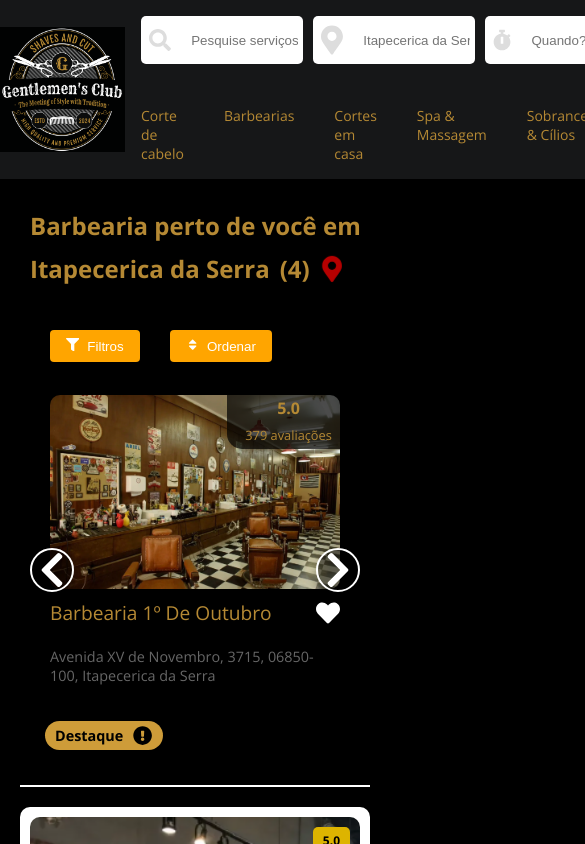
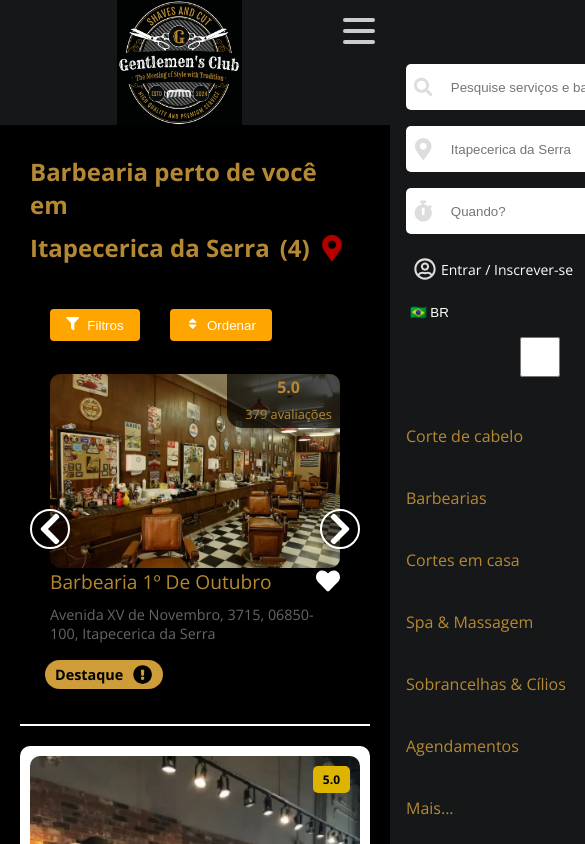
Before and after one commit to Git-Hub-Gentlemen-s-Club/GentlemensClub, a React (Vite) app in the folder gentlemens-club-app/: page / in a window 390 px wide. Shown: the top 844 px of the page, 585 px wide, since content can reach past the window. Built offline with nearby package versions, Linux system fonts and the light colour scheme.

Commit message:
adicionada responsividade e menu hamburguer com off canvas

```diff
--- /dev/null
+++ b/gentlemens-club-app/src/components/BurgerMenu.jsx
@@ -0,0 +1,24 @@
+import React, {useState} from "react";
+
+import styled from "styled-components";
+
+import { BurgerMenuStyled } from "../styled_components/header/BurgerMenuStyle";
+
+import OffCanvas from "./OffCanvas";
+
+function BurgerMenu() {
+    const [open, setOpen] = useState(false);
+
+    return (
+        <>
+            <BurgerMenuStyled open={open} onClick={() => setOpen(!open)}>
+                <div></div>
+                <div></div>
+                <div></div>
+            </BurgerMenuStyled>
+            <OffCanvas open={open}/>
+        </>
+    );
+}
+
+export default BurgerMenu;
--- a/gentlemens-club-app/src/components/Header.jsx
+++ b/gentlemens-club-app/src/components/Header.jsx
@@ -1,11 +1,14 @@
-import {HeaderContainer, Nav, NavList, NavInputs, HeaderWrapper, ImageContainer, Image, Link, LoginSignUp, Input, InputWrapper, Select, LoginWrapper} from "../styled_components/header/HeaderStyle";
+import React from "react";
 
-import { FaSearch, FaMapMarkerAlt, FaStopwatch, FaRegUserCircle } from "react-icons/fa";
+import {HeaderContainer, HeaderWrapper, ImageContainer, Image} from "../styled_components/header/HeaderStyle";
+
+import { Nav } from "../styled_components/header/NavBarStyle";
+
+import NavBar from "./NavBar";
+
+import BurgerMenu from "./BurgerMenu";
 
 import logo from '/src/assets/LogoGentlemensClub.png';
-
-
-const gray = "#dddddd";
 
 function Header() {
     return (
@@ -14,53 +17,7 @@ function Header() {
                     <Image src={logo} alt="Logo do Gentlemens Club" />
             </ImageContainer>
             <HeaderWrapper>
-                <Nav>
-                    <NavInputs>
-
-                        <InputWrapper>
-                            <FaSearch style={{color: gray}} className="icons"/>
-                            <Input type="text" placeholder="Pesquise serviços e barbearias" />
-                        </InputWrapper>
-
-                        <InputWrapper>
-                            <FaMapMarkerAlt style={{color: gray}} className="icons" />
-                            <Input type="text" placeholder="Itapecerica da Serra" />
-                        </InputWrapper>
-
-                        <InputWrapper>
-                            <FaStopwatch style={{color: gray}} className="icons" />
-                            <Input type="text" placeholder="Quando?"/>
-                        </InputWrapper>
-
-                        <LoginWrapper>
-                            <FaRegUserCircle style={{color: gray}} className="icons" />
-                            <LoginSignUp href="">
-                                Entrar / Inscrever-se
-                            </LoginSignUp>
-                        </LoginWrapper>
-
-                        <Select name="" id="">
-                            <option value="pt-br">
-                                🇧🇷
-                                BR
-                            </option>
-                            <option value="en-us">
-                                🇺🇸
-                                EN
-                            </option>
-                        </Select>
-                        <Input type="checkbox" name="" id="" />
-                    </NavInputs>
-                    <NavList>
-                        <li><Link href="">Corte de cabelo</Link></li>
-                        <li><Link href="">Barbearias</Link></li>
-                        <li><Link href="">Cortes em casa</Link></li>
-                        <li><Link href="">Spa & Massagem</Link></li>
-                        <li><Link href="">Sobrancelhas & Cílios</Link></li>
-                        <li><Link href="">Agendamentos</Link></li>
-                        <li><Link href="">Mais...</Link></li>
-                    </NavList>
-                </Nav>
+                <NavBar/>
             </HeaderWrapper>
         </HeaderContainer>
     );
--- /dev/null
+++ b/gentlemens-club-app/src/components/NavBar.jsx
@@ -0,0 +1,15 @@
+import React from "react";
+
+import { Nav } from "../styled_components/header/NavBarStyle";
+
+import BurgerMenu from "./BurgerMenu";
+
+function NavBar() {
+    return (
+        <Nav>
+            <BurgerMenu/>
+        </Nav>
+    );
+}
+
+export default NavBar;
--- /dev/null
+++ b/gentlemens-club-app/src/components/OffCanvas.jsx
@@ -0,0 +1,83 @@
+import { FaSearch, FaMapMarkerAlt, FaStopwatch, FaRegUserCircle } from "react-icons/fa";
+
+/* import styled from "styled-components"; */
+
+import {NavInputs, NavList, NavContainer} from "../styled_components/header/NavBarStyle";
+
+import {Link, LoginSignUp, Input, InputWrapper, Select, LoginWrapper, DarkModeInput, Options} from "../styled_components/header/HeaderStyle";
+
+
+
+
+const gray = "#dddddd";
+
+function OffCanvas({ open }) {
+    return (
+        <NavContainer open={open}>
+        <NavInputs>
+
+            <InputWrapper>
+                <FaSearch style={{color: gray}} className="icons"/>
+                <Input type="text" placeholder="Pesquise serviços e barbearias" />
+            </InputWrapper>
+
+            <InputWrapper>
+                <FaMapMarkerAlt style={{color: gray}} className="icons" />
+                <Input type="text" placeholder="Itapecerica da Serra" />
+            </InputWrapper>
+
+            <InputWrapper>
+                <FaStopwatch style={{color: gray}} className="icons" />
+                <Input type="text" placeholder="Quando?"/>
+            </InputWrapper>
+
+            <LoginWrapper>
+                <FaRegUserCircle style={{color: gray}} className="icons" />
+                <LoginSignUp href="">
+                    Entrar / Inscrever-se
+                </LoginSignUp>
+            </LoginWrapper>
+
+            <Select name="" id="">
+                <Options value="pt-br">
+                    🇧🇷
+                    BR
+                </Options>
+                <Options value="en-us">
+                    🇺🇸
+                    EN
+                </Options>
+            </Select>
+
+            <DarkModeInput type="checkbox" name="dark-mode" id="dark-mode" />
+
+        </NavInputs>
+
+        <NavList>
+            <li>
+                <Link href="">Corte de cabelo</Link>
+            </li>
+            <li>
+                <Link href="">Barbearias</Link>
+            </li>
+            <li>
+                <Link href="">Cortes em casa</Link>
+            </li>
+            <li>
+                <Link href="">Spa & Massagem</Link>
+            </li>
+            <li>
+                <Link href="">Sobrancelhas & Cílios</Link>
+            </li>
+            <li>
+                <Link href="">Agendamentos</Link>
+            </li>
+            <li>
+                <Link href="">Mais...</Link>
+            </li>
+        </NavList>
+    </NavContainer>
+    );
+}
+
+export default OffCanvas;
--- a/gentlemens-club-app/src/styled_components/GlobalStyle.jsx
+++ b/gentlemens-club-app/src/styled_components/GlobalStyle.jsx
@@ -1,6 +1,12 @@
 import { createGlobalStyle } from "styled-components";
 
 const GlobalStyle = createGlobalStyle`
+    * {
+        margin: 0;
+        padding: 0;
+        box-sizing: border-box;
+    }
+
     body {
         font-family: "Open Sans", sans-serif;
         background-color: black;
--- a/gentlemens-club-app/src/styled_components/footer/Footer.jsx
+++ b/gentlemens-club-app/src/styled_components/footer/Footer.jsx
@@ -7,7 +7,7 @@ export const FooterDiv = styled.footer`
   /* position: absolute; */
   bottom: 0;
   max-height: 30%;
-  width: calc(100vw - 80px);
+  width: 100%;/* calc(100vw - 80px);  */
   text-align: center;
   background-color: #161718;
   padding: 40px;
--- /dev/null
+++ b/gentlemens-club-app/src/styled_components/header/BurgerMenuStyle.jsx
@@ -0,0 +1,36 @@
+import styled from "styled-components";
+
+export const BurgerMenuStyled = styled.div`
+    width: 2rem;
+    height: 2rem;
+    position: absolute;
+    top: 15px;
+    right: 15px;
+    z-index: 3;
+    display: none;
+
+    @media only screen and (max-width: 850px) {
+        display: flex;
+        justify-content: space-around;
+        flex-flow: column nowrap;
+    }
+    div {
+        width: 2rem;
+        height: 0.25rem;
+        background-color: ${({ open }) => open ? '#cccccc' : '#cccccc'};
+        border-radius: 5px;
+        transform-origin: 1px;
+        transition: all 0.15s linear;
+
+        &:nth-child(1) {
+            transform: ${({ open }) => open ? 'rotate(45deg)' : 'rotate(0deg)'};
+        }
+        &:nth-child(2) {
+            transform: ${({ open }) => open ? 'translateX(100%)' : 'translateX(0)'};
+            opacity: ${({ open }) => open ? 0 : 1};
+        }
+        &:nth-child(3) {
+            transform: ${({ open }) => open ? 'rotate(-45deg)' : 'rotate(0deg)'};
+        }
+    }
+`;
--- a/gentlemens-club-app/src/styled_components/header/HeaderStyle.jsx
+++ b/gentlemens-club-app/src/styled_components/header/HeaderStyle.jsx
@@ -4,23 +4,68 @@ export const HeaderContainer = styled.header`
     margin:auto;
     display: flex;
     flex-direction: row;
+    justify-content: center;
+    background-color: #161718;
+    width: 100%;
+`;
+
+export const HeaderWrapper = styled.div`
+    display: flex;
+    align-items: center;
+    justify-content: center;
+    padding: 1em;
+    max-width: 64em;
     background-color: #161718;
 `;
 
-export const Nav = styled.nav`
+export const ImageContainer = styled.div`
+    display: flex;
+    align-items: center;
+`;
+
+
+export const Image = styled.img`
+    width: 125px;
+    height: 125px;
+`;
+
+/* export const Nav = styled.nav`
     display: flex;
     flex-direction: column;
     color: #ffffff;
-`;
+    @media only screen and (max-width: 850px) {
+        padding: 1em;
+        position: fixed;
+        top: 0;
+        right: 0;
+        height: 100vh;
+        background-color: #161718;
+        z-index: 2;
+    }
+`; */
 
-export const NavList = styled.ul`
+/* export const NavList = styled.ul`
     list-style-type: none;
     display: flex;
     gap: 2.5rem;
     margin-top: 3em;
     font-size: 14px;
     padding: 0;
-`;
+    flex-flow: row nowrap;
+    @media only screen and (max-width: 850px) {
+        flex-flow: column nowrap;
+        justify-content: flex-end;
+    }
+`; */
+
+/* export const NavInputs = styled.div`
+    display: grid;
+    grid-template-columns: 3fr 3fr 2fr 2fr 0.5fr 0.5fr;
+    grid-gap: 1em;
+    @media only screen and (max-width: 850px) {
+        grid-template-columns: 1fr;
+    }
+`; */
 
 export const Link = styled.a`
     text-decoration: none;
@@ -53,10 +98,14 @@ export const LoginWrapper = styled.div`
     padding: 3px;
 `;
 
-export const NavInputs = styled.div`
-    display: grid;
-    grid-template-columns: 3fr 3fr 2fr 2fr 0.5fr 0.5fr;
-    grid-gap: 1em;
+export const DarkModeInput = styled.input`
+    background-color: transparent;
+    border: none;
+    height: 2.5rem;
+    width: 100%;
+    &:focus {
+        outline: none;
+    }
 `;
 
 export const Input = styled.input`
@@ -81,27 +130,10 @@ export const InputWrapper = styled.div`
 
 export const Select = styled.select`
     border: none;
-    background-color: #000000;
-    color: #ffffff;
+    background-color: transparent;
+    color: inherit;
 `;
 
-export const HeaderWrapper = styled.div`
-    display: flex;
-    align-items: center;
-    justify-content: center;
-    padding: 1em;
-    flex-direction: column;
-    max-width: 1200px;
-    background-color: #161718;
-    position: relative;
+export const Options = styled.option`
+    color: #000000;
 `;
-
-export const ImageContainer = styled.div`
-    display: flex;
-    align-items: center;
-`;
-
-export const Image = styled.img`
-    width: 125px;
-    height: 125px;
-`;
--- /dev/null
+++ b/gentlemens-club-app/src/styled_components/header/NavBarStyle.jsx
@@ -0,0 +1,58 @@
+import styled from "styled-components";
+
+export const NavContainer = styled.div`
+    background-color: #161718;
+    @media only screen and (max-width: 850px) {
+        position: fixed;
+        transform: ${({open}) => open ? "translateX(0)" : "translateX(100%)"};
+        top: 0;
+        right: 0;
+        height: 100vh;
+        width: 300px;
+        z-index: 2;
+        transition: transform 0.2s ease-in-out;
+        padding-top: 4rem;
+        padding-left: 1em;
+        padding-right: 1em;
+
+    }
+`;
+
+export const NavList = styled.ul`
+    list-style-type: none;
+    display: flex;
+    gap: 2.5rem;
+    margin-top: 3em;
+    padding: 0;
+    flex-flow: row nowrap;
+    @media only screen and (max-width: 850px) {
+        flex-flow: column nowrap;
+        justify-content: flex-end;
+        background-color: #161718;
+    }
+`;
+
+export const NavInputs = styled.div`
+    display: grid;
+    grid-template-columns: 3fr 3fr 2fr 2fr 0.5fr 0.5fr;
+    grid-gap: 1em;
+    @media only screen and (max-width: 850px) {
+        grid-template-columns: 1fr;
+    }
+`;
+
+export const Nav = styled.nav`
+    display: flex;
+    flex-direction: column;
+    color: #ffffff;
+    /* @media only screen and (max-width: 850px) {
+        padding: 1em;
+        position: fixed;
+        top: 0;
+        right: 0;
+        height: 100vh;
+
+        z-index: 2;
+        display: none;
+    } */
+`;
```
Also changed, not shown: 1 other file (tests, documents, lock files or other folders).
